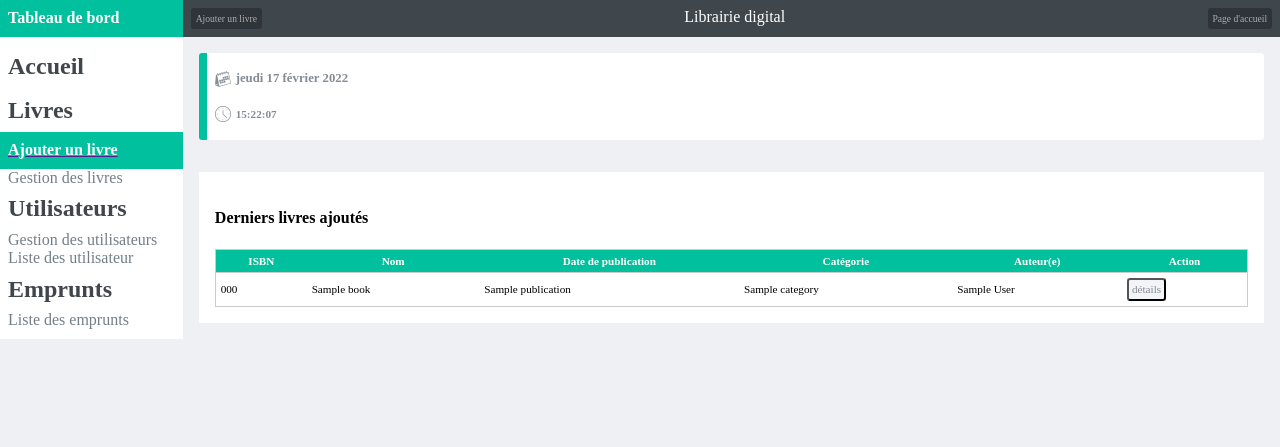
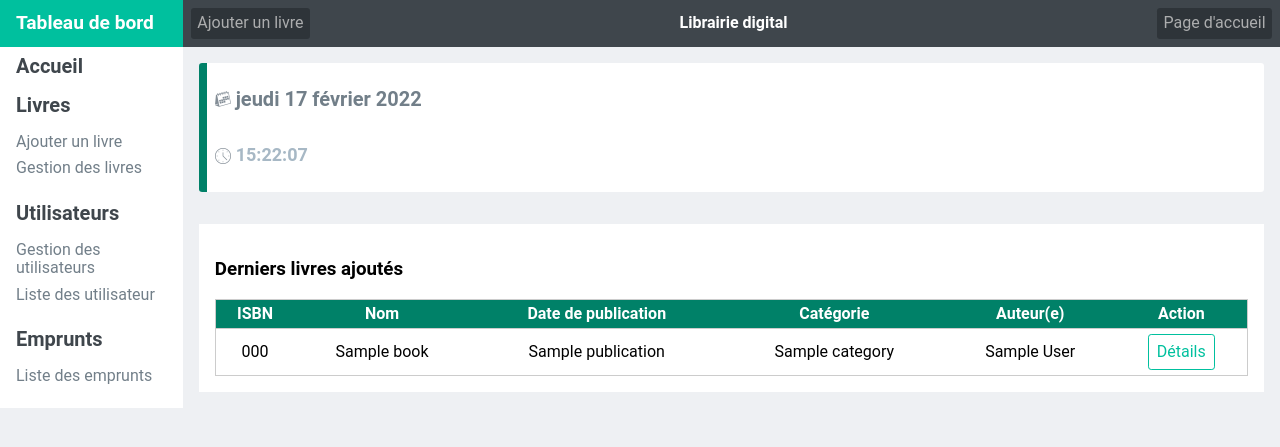
Before and after one commit to JeromeHillion/librairie_digital2.0, a PHP site: template src/vue/admin/dashboard.php in a window 1280 px wide. Shown: the top 447 px of the page. Run offline with PHP 8.4, Linux system fonts and the light colour scheme; the template is opened without the code that fills it: most values are stand-ins (such as "Sample title", 1, 10 or a date in 2020).

Commit message:
mise en place du style sur toutes les pages suite

```diff
--- a/public/css/admin/dashboard.css
+++ b/public/css/admin/dashboard.css
@@ -25,7 +25,7 @@ body{
 {
     background-color: #fff;
     padding: 0.5rem;
-    border-left: solid 0.5rem #00C09E;
+    border-left: solid 0.5rem #008168;
     border-radius: 0.2rem;
     margin: 1rem;
 
@@ -33,18 +33,19 @@ body{
 
 .date h2
 {
-font-size: 0.8rem;
+font-size: 1.25rem;
+    color: #727F89;
 }
 
 .date h3
 {
-font-size: 0.7rem;
+font-size: 1.125rem;
+    color: #A7B8C5;
 }
 
 .calendar, .timer
 {
     display: flex;
-    color: #828C95;
     align-items: center;
 }
 
@@ -77,15 +78,16 @@ tr{
 tr th
 {
 
-    background-color: #00C09E;
+    background-color: #008168;
     color: #fff;
     padding: 0.3rem;
-    font-size: 0.7rem;
+    font-size:1rem;
 }
 
 tr td {
     padding: 0.3rem;
-    font-size: 0.7rem;
+    font-size: 1rem;
+    text-align: center;
 }
 
 tr:nth-child(odd)
@@ -95,14 +97,24 @@ tr:nth-child(odd)
 
 tr:nth-child(even)
 {
-    background-color: #FFFDE8;
+    background-color: #E0F2F1;
 }
 
 .btnDetail{
-    color: #828C95;
-    background-color: #F3F4F7;
-    padding: 0.2rem;
+    color: #00C09E;
+    background-color: #fff;
+    padding: 0.5rem;
     border-radius: 0.2rem;
+    border: solid 1px #00C09E;
+    cursor: pointer;
+
+
+}
+
+.btnDetail:hover{
+    background-color: #008168;
+    color: #fff;
+
 }
 form
 {
--- a/public/css/admin/templates/menu2.css
+++ b/public/css/admin/templates/menu2.css
@@ -1,6 +1,7 @@
 body{
     margin: 0;
     font-size: 16px;
+    font-family: 'Roboto', sans-serif;
 }
 
 .containerGeneral{
@@ -8,60 +9,55 @@ body{
 }
 
 .menuLateral {
+    display: flex;
+    flex-direction: column;
     flex: 0.5;
     background-color: #ffffff;
+}
+
+.menuLateral p, .menuLateral a {
+    padding-left: 1rem;
+}
+
+.menuLateral p {
+    padding-left: 1rem;
+    margin: 0.5rem 0 0.5rem 0;
+    color: #3F464C;
+}
+
+.menuLateral a  {
+    text-decoration: none;
+    margin-top: 0.5rem ;
+    color: #727F89;
+}
+
+.menuLateral a:hover  {
+    color: #008168;
+}
+
+.menuLateral p:nth-child(1){
+    background-color: #00C09E;
+    color: #fff;
+    font-size: 1.2rem;
+    font-weight: bold;
+    padding-top: 0.78rem;
+    padding-bottom: 0.78rem;
+    margin: 0;
 
 }
 
-.menuLateral ul{
-    margin: 0;
-    padding: 0;
-}
-
-.menuLateral ul li{
-    list-style: none;
-    padding-left: 0.5rem;
-}
-
-.menuLateral ul li:nth-child(1){
-    background-color: #00C09E;
-    color: #fff;
-    font-size: 1rem;
-    font-weight: bold;
-    padding-top: 0.58rem;
-    padding-bottom: 0.58rem;
-}
-
-.menuLateral ul li:nth-child(2)
-{
-    margin: 1rem 0 1rem 0;
-}
-
-
-.menuLateral ul li:nth-child(3),
-.menuLateral ul li:nth-child(6),
-.menuLateral ul li:nth-child(9){
-
-    margin: 0.5rem 0 0.5rem 0;
-
-}
-
-.menuLateral ul li:nth-child(2),
-.menuLateral ul li:nth-child(3),
-.menuLateral ul li:nth-child(6),
-.menuLateral ul li:nth-child(9){
-    font-size: 1.5rem;
+.menuLateral p:nth-child(2),
+.menuLateral p:nth-child(3),
+.menuLateral  p:nth-child(6),
+.menuLateral  p:nth-child(9){
+    font-size: 1.25rem;
     font-weight: bold;
     color: #3F464C;
 }
 
-.menuLateral ul li:nth-child(4),
-.menuLateral ul li:nth-child(5),
-.menuLateral ul li:nth-child(7),
-.menuLateral ul li:nth-child(8),
-.menuLateral ul li:nth-child(10){
-    font-size: 1rem;
-    color: #727F89;
+.menuLateral a:nth-child(5),
+.menuLateral a:nth-child(8){
+    margin-bottom: 1rem;
 }
 
 .menuHorizontal{
@@ -79,6 +75,8 @@ body{
 .subMenu p{
     margin: 0;
     color: #ffffff;
+    align-self: center;
+    font-weight: bold;
 }
 
 .subMenu a{
@@ -86,8 +84,8 @@ body{
     color: #cccc;
     background-color: #2E3439;
     border-radius: 0.2rem;
-    font-size: 0.6rem;
-    padding: 0.3rem;
+    font-size: 1rem;
+    padding: 0.4rem;
 }
 
 .subMenu a:hover{
--- a/src/vue/admin/book/book.php
+++ b/src/vue/admin/book/book.php
@@ -20,7 +20,7 @@
     ?>
     <div class="container">
         <div class="search">
-        <h1>Rechercher un livre</h1>
+            <h2>Rechercher un livre</h2>
 
             <form id="search" action="BookController.php" method="POST">
                 <h3>Taper le nom du livre que vous souhaitez rechercher</h3>
@@ -30,9 +30,9 @@
                 <span id="error"></span>
             </form>
         </div>
+        <?php if ($books) : ?>
         <div class="result">
-            <?php if ($books) : ?>
-                <h1>Résultat de la recherche</h1>
+            <h3>Résultat de la recherche</h3>
             <table>
                 <thead>
                 <tr>
--- a/src/vue/admin/dashboard.php
+++ b/src/vue/admin/dashboard.php
@@ -21,7 +21,7 @@
             <div class="date">
             </div>
             <div class="lastBook">
-                <h4>Derniers livres ajoutés</h4>
+                <h3>Derniers livres ajoutés</h3>
                 <table>
                     <thead>
                     <tr>
@@ -47,7 +47,7 @@
                         <td>
                             <form action="book/DetailsBookController.php" method="POST">
                                 <input type="hidden" name="isbn" value="<?= $book['isbn'] ?>">
-                                <input class="btnDetail" type="submit" value="détails">
+                                <input class="btnDetail" type="submit" value="Détails">
                             </form>
                         </td>
                     </tr>
--- a/src/vue/admin/templates/menu2.php
+++ b/src/vue/admin/templates/menu2.php
@@ -8,18 +8,17 @@
 <body>-->
 <!--<div class="containerGeneral">-->
 <div class="menuLateral">
-<ul>
-    <li>Tableau de bord</li>
-    <li>Accueil</li>
-    <li>Livres</li>
-    <a href=""><li>Ajouter un livre</li></a>
-    <li>Gestion des livres</li>
-    <li>Utilisateurs</li>
-    <li>Gestion des utilisateurs</li>
-    <li>Liste des utilisateur</li>
-    <li>Emprunts</li>
-    <li>Liste des emprunts</li>
-</ul>
+    <p>Tableau de bord</p>
+    <p>Accueil</p>
+    <p>Livres</p>
+    <a href="">Ajouter un livre</a>
+    <a href="">Gestion des livres</a>
+    <p>Utilisateurs</p>
+    <a href="">Gestion des utilisateurs</a>
+    <a href="">Liste des utilisateur</a>
+    <p>Emprunts</p>
+    <a href="">Liste des emprunts</a>
+
 </div>
     <div class="menuHorizontal">
         <div class="subMenu">
```
Also changed, not shown: public/css/admin/book/book.css (+105 -0 lines), public/css/admin/book/catalog.css (+62 -0 lines), src/vue/admin/book/Catalog.php (+4 -5 lines). Lines whose indentation alone changed are shown as unchanged.
